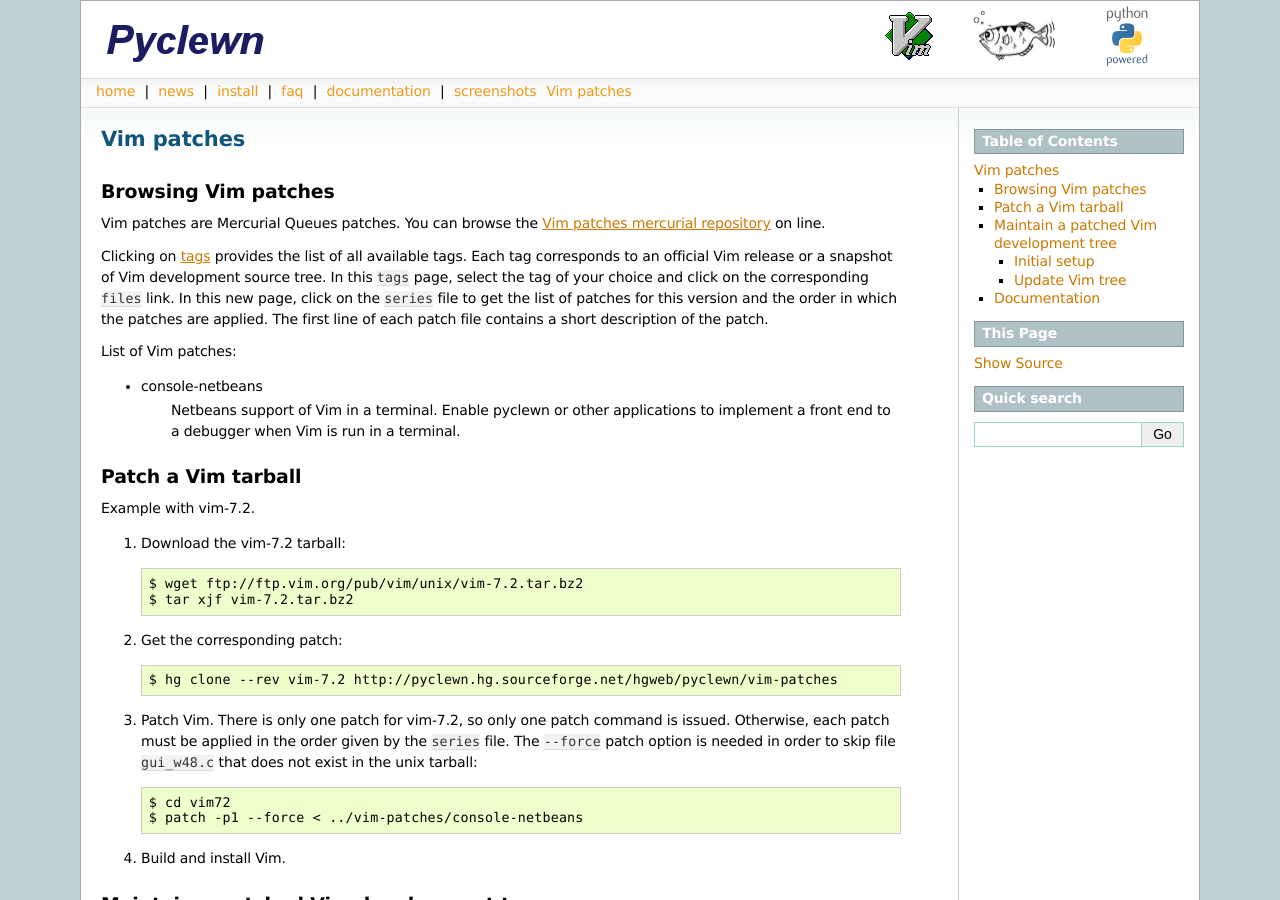
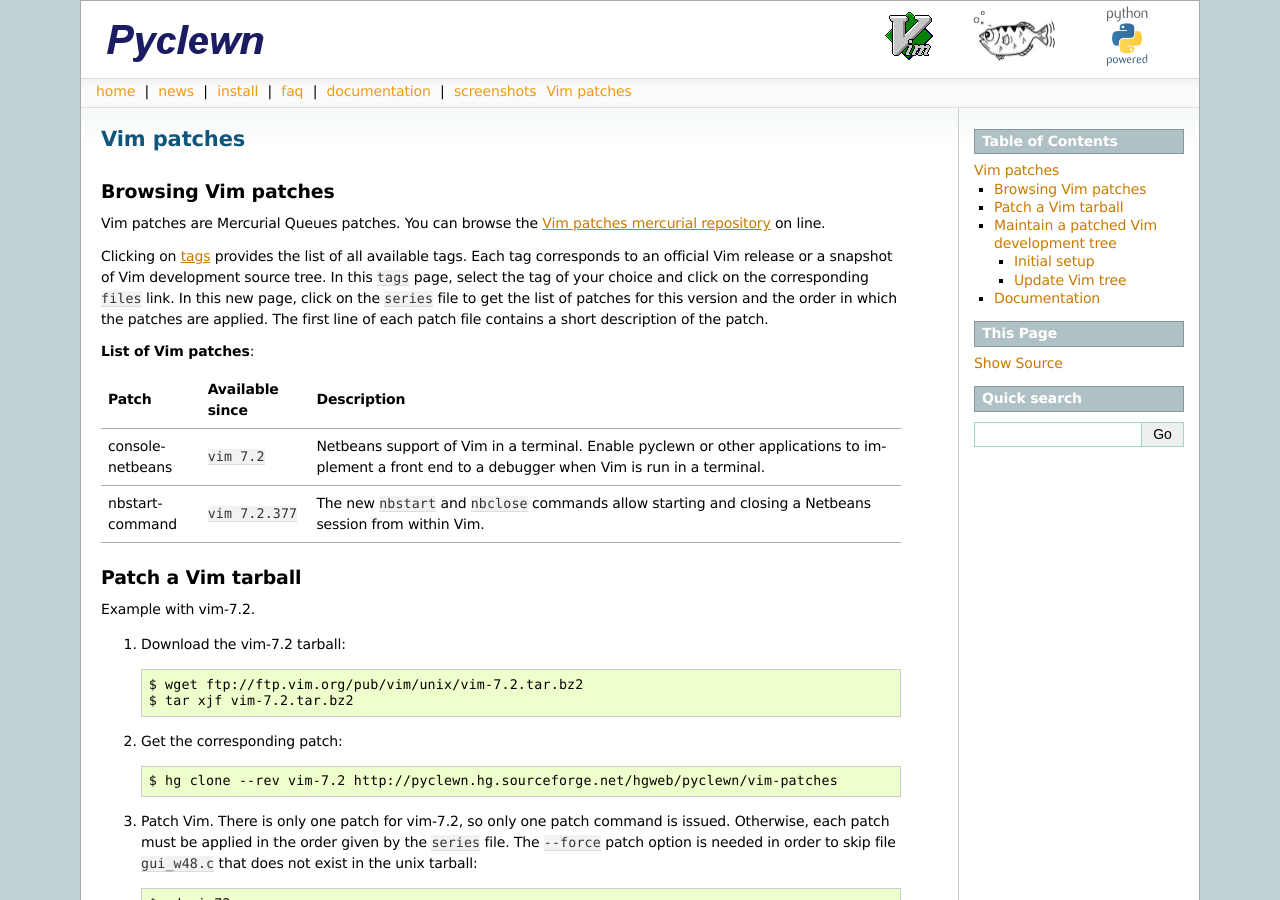
Before and after one commit to umogSlayer/pyclewn, a Sphinx documentation site: the page built from sphinx/vim-patches.rst, in a window 1280 px wide and 900 px high. Built offline with Sphinx 7.4.7, drawn with Linux system fonts in a browser that asks for light colours; comment, search, counter and statistics services are not loaded.

Commit message:
update sphinx with the new 'nbstart-command' patch

```diff
--- a/sphinx/vim-patches.rst
+++ b/sphinx/vim-patches.rst
@@ -17,11 +17,22 @@ get the list of patches for this version and the order in which the patches are
 applied. The first line of each patch file contains a short description of the
 patch.
 
-List of Vim patches:
+**List of Vim patches**:
 
-* console-netbeans
-    Netbeans support of Vim in a terminal. Enable pyclewn or other applications
-    to implement a front end to a debugger when Vim is run in a terminal.
++------------------+---------------+---------------------------------------+
+| Patch            | Available     | Description                           |
+|                  | since         |                                       |
++==================+===============+=======================================+
+| console-netbeans |``vim 7.2``    | Netbeans support of Vim in a terminal.|
+|                  |               | Enable pyclewn or other applications  |
+|                  |               | to implement a front end to a         |
+|                  |               | debugger when Vim is run in a         |
+|                  |               | terminal.                             |
++------------------+---------------+---------------------------------------+
+| nbstart-command  |``vim 7.2.377``| The new ``nbstart`` and ``nbclose``   |
+|                  |               | commands allow starting and closing   |
+|                  |               | a Netbeans session from within Vim.   |
++------------------+---------------+---------------------------------------+
 
 Patch a Vim tarball
 -------------------
```
